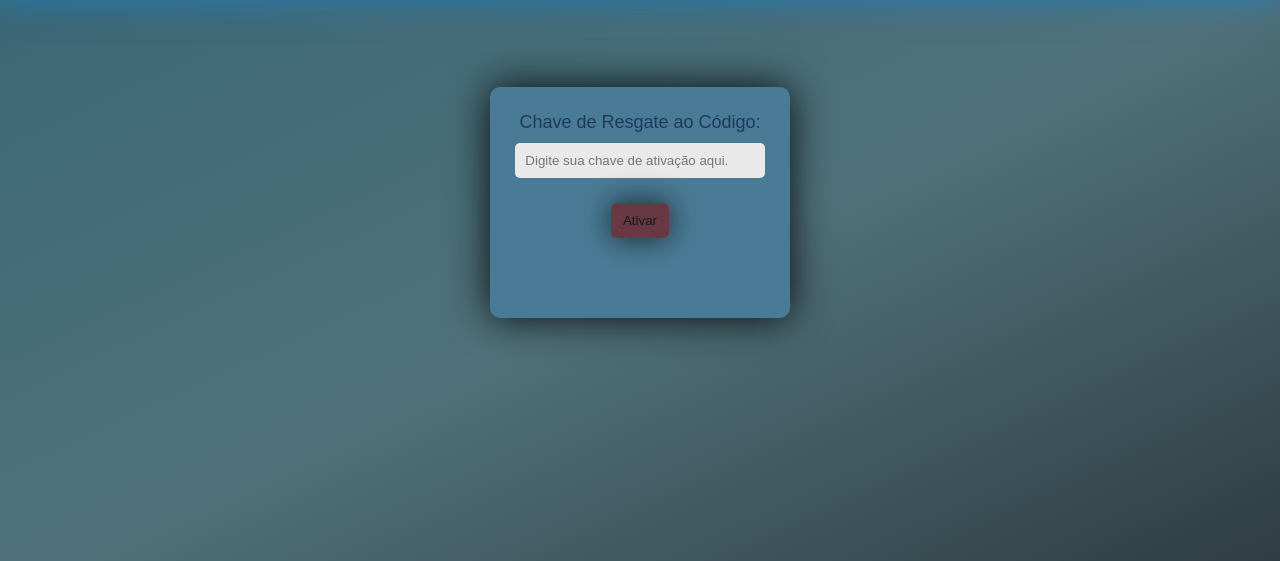
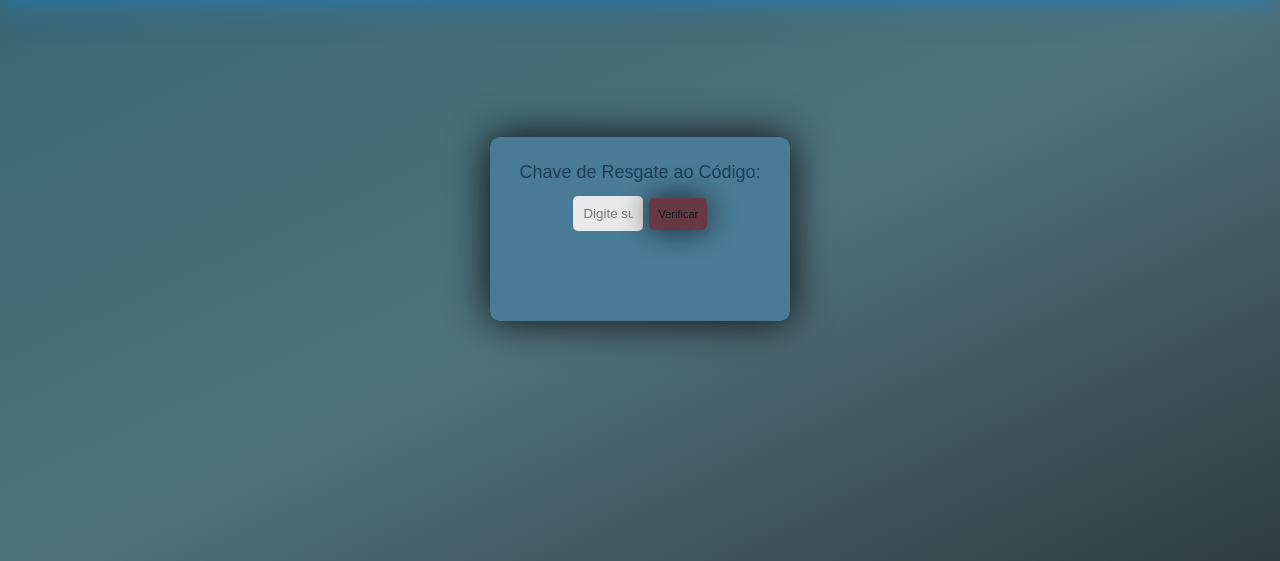
Before and after one commit to guto56/myFiles, a PHP site: page / in a window 1280 px wide. Shown: the part 115-676 px from the top of the page. Run offline with PHP 8.4, Linux system fonts and the light colour scheme.

Commit message:
wActivator

```diff
--- a/Programação/wActivator/index.html
+++ b/Programação/wActivator/index.html
@@ -18,8 +18,9 @@
         <div class="reedem">
             <label for="key">Chave de Resgate ao Código:</label>
             <input type="text" id="key" placeholder="Digite sua chave de ativação aqui.">
-            <button id="generateBtn" class="btn">Ativar</button>
+            <button id="generateBtn" class="btn">Verificar</button>
             <p id="msg"></p>
+            <section id="newBtnDiv"></section>
         </div>
 
     </div>
--- a/Programação/wActivator/script.js
+++ b/Programação/wActivator/script.js
@@ -1,4 +1,28 @@
-document.getEledqadqdqmentById('generateBtn').addEventListener('click', function(){
-    const msg = document.getElementById('msg');
-    msg.innerText = 'tedddte';
-})
+document.getElementById('generateBtn').addEventListener('click', function(){
+
+    const inputText = document.getElementById('key');
+
+    inputText.style.width = '150px'; // Altera
+
+    const div = document.getElementById('newBtnDiv');
+
+    const newBtn = document.createElement('button');
+    newBtn.innerText = 'Sim, ativar.';
+    newBtn.id = 'newBtnId';
+
+    div.append(newBtn);
+
+    newBtn.addEventListener('click', function(){
+        const inputText = document.getElementById('key');
+        inputText.style.width = '200px';
+        inputText.style.marginTop = '35px';
+        inputText.style.transform = 'scale(1.2)';
+        inputText.style.boxShadow = '0 0 15px rgba(25, 124, 194, 0.5)';
+
+        const reedem = document.querySelector('.reedem');
+        reedem.style.width = '300px';
+        const activateBtn = document.getElementById('generateBtn');
+        reedem.removeChild(activateBtn);
+    });
+
+});
--- a/Programação/wActivator/style.css
+++ b/Programação/wActivator/style.css
@@ -46,22 +46,23 @@ body {
     padding-bottom: 35px;
     font-size: 18px;
     max-width: 300px;
-    margin-top: 200px;
+    margin-top: 250px;
     box-shadow: 0 0 40px rgba(0, 0, 0, 0.9);
     transition: transform 1.2s ease;
 }
 
 .reedem:hover{
-    transform: scale(1.3);
+    transform: scale(1.5);
 }
 
 input{
-    width: 86%;
+    width: 70px;
     padding: 10px;
     margin: 10px 0;
     border-radius: 5px;
     border: none;
     background-color: #e9e9e9;
+    transition: width 0.5s;
 }
 
 .btn{
@@ -75,6 +76,7 @@ input{
     transition: background 0.7s ease;
     opacity: 0.8;
     background-color: rgba(126, 13, 13, 0.737);
+    font-size: 11px;
 }
 
 .btn:hover{
@@ -91,3 +93,23 @@ input{
     padding: 10px;
     opacity: 0;
 }
+
+.fade-out {
+    opacity: 0;
+    transition: opacity 1s ease-out;
+}
+
+.animate-input {
+    transition: all 1s ease-out;
+}
+
+#newBtnId{
+    border: 0px solid;
+    padding: 10px;
+    border-radius: 10px;
+    color: #1D3C58;
+    cursor: pointer;
+    background: linear-gradient(155deg, #52a0b9, #205f70);
+    box-shadow: 0 0 15px rgb(4, 91, 138);
+
+}
```
